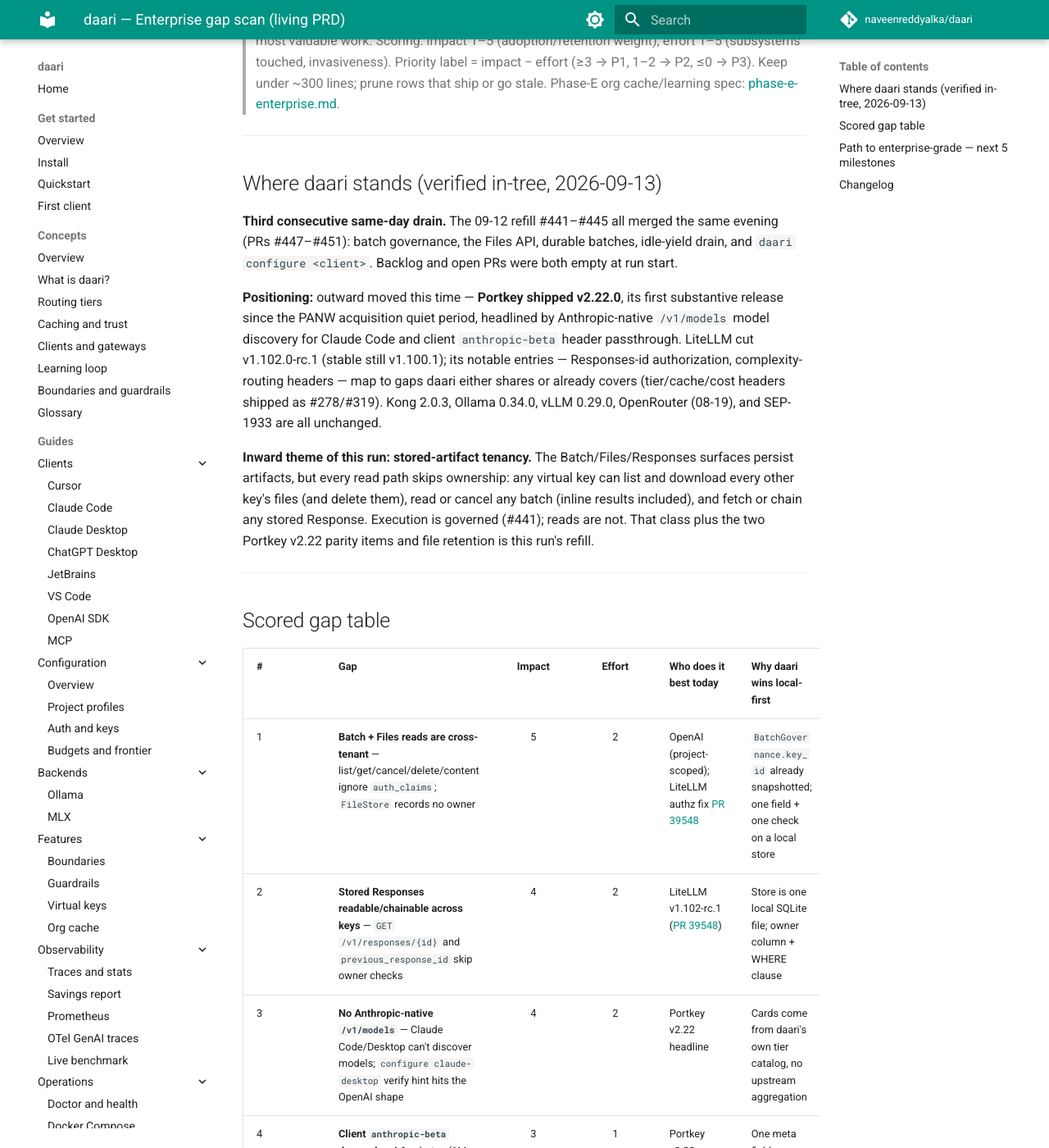
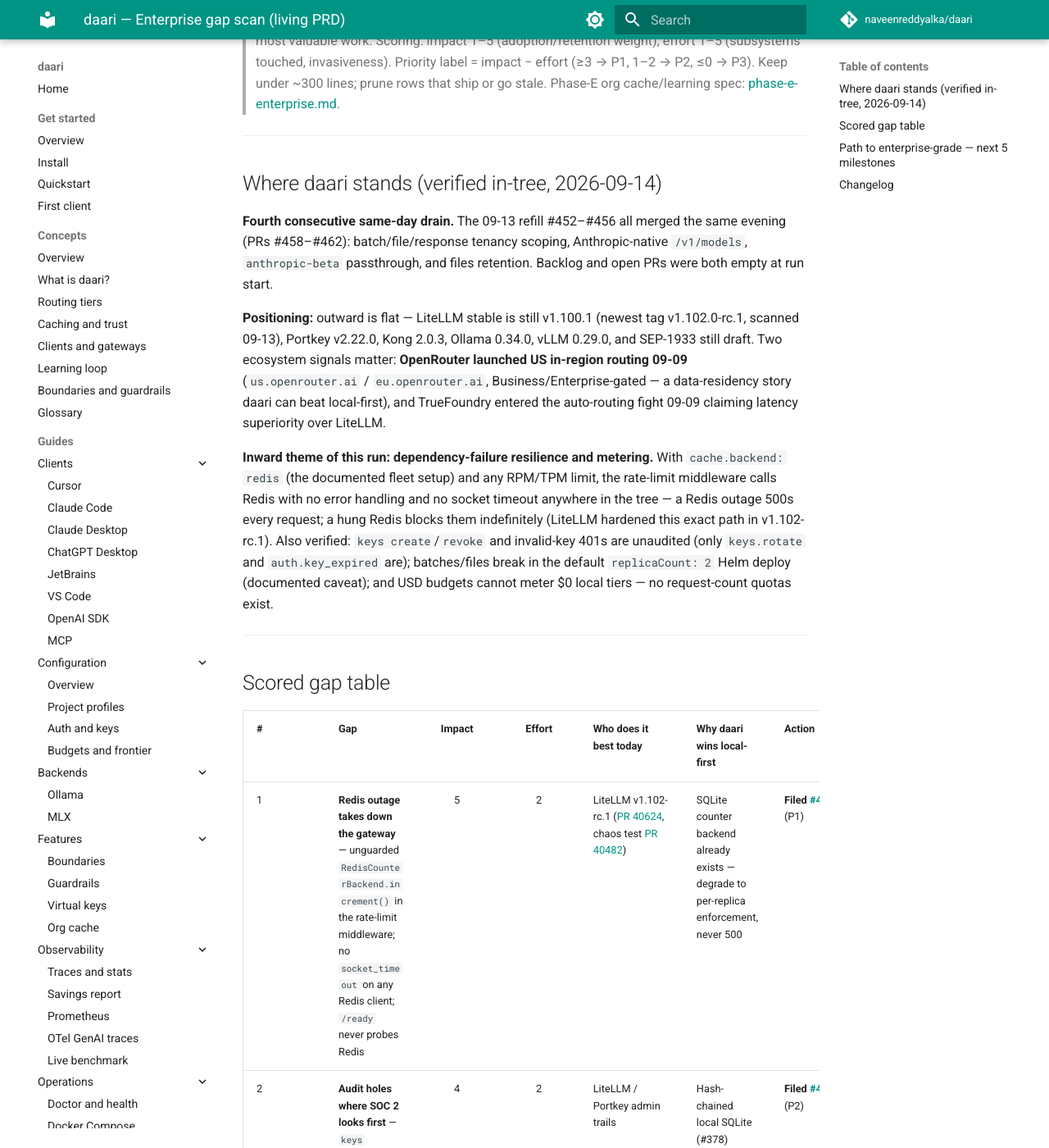
Before and after one commit to naveenreddyalka/daari, an MkDocs documentation site: the page built from docs/prd/ENTERPRISE.md, in a window 1280 px wide and 1400 px high, scrolled down 219 px. Shown: the whole window at 82% size. Built offline with MkDocs 1.6.1 and Material for MkDocs 9.7.7, drawn with Linux system fonts in a browser that asks for light colours; comment, search, counter and statistics services are not loaded; some of the changed text lies outside the part shown.

Commit message:
docs(prd): 2026-09-14 gap scan — Redis resilience audit, filed #463–#467
Co-authored-by: Naveen Reddy Alka <naveenreddyalka@users.noreply.github.com>

```diff
--- a/docs/prd/ENTERPRISE.md
+++ b/docs/prd/ENTERPRISE.md
@@ -11,28 +11,30 @@
 
 ---
 
-## Where daari stands (verified in-tree, 2026-09-13)
+## Where daari stands (verified in-tree, 2026-09-14)
 
-**Third consecutive same-day drain.** The 09-12 refill #441–#445 all merged the
-same evening (PRs #447–#451): batch governance, the Files API, durable batches,
-idle-yield drain, and `daari configure <client>`. Backlog and open PRs were both
-empty at run start.
+**Fourth consecutive same-day drain.** The 09-13 refill #452–#456 all merged the
+same evening (PRs #458–#462): batch/file/response tenancy scoping,
+Anthropic-native `/v1/models`, `anthropic-beta` passthrough, and files
+retention. Backlog and open PRs were both empty at run start.
 
-**Positioning:** outward moved this time — **Portkey shipped v2.22.0**, its
-first substantive release since the PANW acquisition quiet period, headlined by
-Anthropic-native `/v1/models` model discovery for Claude Code and client
-`anthropic-beta` header passthrough. LiteLLM cut v1.102.0-rc.1 (stable still
-v1.100.1); its notable entries — Responses-id authorization, complexity-routing
-headers — map to gaps daari either shares or already covers (tier/cache/cost
-headers shipped as #278/#319). Kong 2.0.3, Ollama 0.34.0, vLLM 0.29.0,
-OpenRouter (08-19), and SEP-1933 are all unchanged.
+**Positioning:** outward is flat — LiteLLM stable is still v1.100.1 (newest tag
+v1.102.0-rc.1, scanned 09-13), Portkey v2.22.0, Kong 2.0.3, Ollama 0.34.0,
+vLLM 0.29.0, and SEP-1933 still draft. Two ecosystem signals matter:
+**OpenRouter launched US in-region routing 09-09** (`us.openrouter.ai` /
+`eu.openrouter.ai`, Business/Enterprise-gated — a data-residency story daari
+can beat local-first), and TrueFoundry entered the auto-routing fight 09-09
+claiming latency superiority over LiteLLM.
 
-**Inward theme of this run: stored-artifact tenancy.** The Batch/Files/Responses
-surfaces persist artifacts, but every read path skips ownership: any virtual key
-can list and download every other key's files (and delete them), read or cancel
-any batch (inline results included), and fetch or chain any stored Response.
-Execution is governed (#441); reads are not. That class plus the two Portkey
-v2.22 parity items and file retention is this run's refill.
+**Inward theme of this run: dependency-failure resilience and metering.**
+With `cache.backend: redis` (the documented fleet setup) and any RPM/TPM limit,
+the rate-limit middleware calls Redis with no error handling and no socket
+timeout anywhere in the tree — a Redis outage 500s every request; a hung Redis
+blocks them indefinitely (LiteLLM hardened this exact path in v1.102-rc.1).
+Also verified: `keys create`/`revoke` and invalid-key 401s are unaudited (only
+`keys.rotate` and `auth.key_expired` are); batches/files break in the default
+`replicaCount: 2` Helm deploy (documented caveat); and USD budgets cannot meter
+$0 local tiers — no request-count quotas exist.
 
 ---
 
@@ -40,51 +42,56 @@
 
 | # | Gap | Impact | Effort | Who does it best today | Why daari wins local-first | Action |
 |---|-----|:--:|:--:|------------------------|----------------------------|--------|
-| 1 | **Batch + Files reads are cross-tenant** — list/get/cancel/delete/content ignore `auth_claims`; `FileStore` records no owner | 5 | 2 | OpenAI (project-scoped); LiteLLM authz fix [PR 39548](https://github.com/BerriAI/litellm/pull/39548) | `BatchGovernance.key_id` already snapshotted; one field + one check on a local store | **Filed [#452](https://github.com/naveenreddyalka/daari/issues/452)** (P1) |
-| 2 | **Stored Responses readable/chainable across keys** — `GET /v1/responses/{id}` and `previous_response_id` skip owner checks | 4 | 2 | LiteLLM v1.102-rc.1 ([PR 39548](https://github.com/BerriAI/litellm/pull/39548)) | Store is one local SQLite file; owner column + WHERE clause | **Filed [#453](https://github.com/naveenreddyalka/daari/issues/453)** (P2) |
-| 3 | **No Anthropic-native `/v1/models`** — Claude Code/Desktop can't discover models; `configure claude-desktop` verify hint hits the OpenAI shape | 4 | 2 | Portkey v2.22 headline | Cards come from daari's own tier catalog, no upstream aggregation | **Filed [#454](https://github.com/naveenreddyalka/daari/issues/454)** (P2) |
-| 4 | **Client `anthropic-beta` dropped on L6** — betas (1M context, interleaved thinking) silently downgrade | 3 | 1 | Portkey v2.22 | One meta field + header merge on the L6 leg daari controls | **Filed [#455](https://github.com/naveenreddyalka/daari/issues/455)** (P2) |
-| 5 | **Files store grows forever** — no `expires_after`, no retention sweep, no total-size cap; batch outputs accumulate on disk/PVC | 3 | 2 | OpenAI `expires_after` | daari owns the disk; retention is a local index sweep (#332 subsystem exists) | **Filed [#456](https://github.com/naveenreddyalka/daari/issues/456)** (P2) |
+| 1 | **Redis outage takes down the gateway** — unguarded `RedisCounterBackend.increment()` in the rate-limit middleware; no `socket_timeout` on any Redis client; `/ready` never probes Redis | 5 | 2 | LiteLLM v1.102-rc.1 ([PR 40624](https://github.com/BerriAI/litellm/pull/40624), chaos test [PR 40482](https://github.com/BerriAI/litellm/pull/40482)) | SQLite counter backend already exists — degrade to per-replica enforcement, never 500 | **Filed [#463](https://github.com/naveenreddyalka/daari/issues/463)** (P1) |
+| 2 | **Audit holes where SOC 2 looks first** — `keys create`/`revoke`, team ops, invalid-key 401s, and cross-tenant artifact denials all unaudited | 4 | 2 | LiteLLM / Portkey admin trails | Hash-chained local SQLite (#378) verifiable offline; just needs coverage | **Filed [#464](https://github.com/naveenreddyalka/daari/issues/464)** (P2) |
+| 3 | **Batches/Files break at `replicaCount: 2`** — per-pod SQLite/disk; GET can hit a replica that never saw the job | 4 | 3 | LiteLLM (DB-backed everything) | Ledger already proves the pattern: SQLite default, opt-in shared Postgres (`daari[postgres]`) | **Filed [#465](https://github.com/naveenreddyalka/daari/issues/465)** (P2) |
+| 4 | **No data-residency pin on L6** — OpenRouter in-region routing (09-09) is enterprise-gated; daari has `zdr` per slot but no `region` | 3 | 2 | OpenRouter ([announcement](https://openrouter.ai/blog/announcements/us-in-region-routing/)) | L0–L5 never leave the operator's hardware; only the L6 remainder needs pinning | **Filed [#466](https://github.com/naveenreddyalka/daari/issues/466)** (P2) |
+| 5 | **USD budgets can't meter $0 local tiers** — no request-count quotas over long windows; one key can monopolize shared GPU all month | 3 | 2 | Portkey usage limits / LiteLLM key limits | Request counts are the natural unit for rationing local GPU; multi-window budget machinery exists | **Filed [#467](https://github.com/naveenreddyalka/daari/issues/467)** (P2) |
 | 6 | **Percentile-TTFT routing** — LiteLLM still rc-only | 2 | 3 | LiteLLM `-rc` | Need latency histograms first | Watch |
-| 7 | **MCP agent identity** — SEP-1933 still draft; new SEPs active (Skills 2640, audit-context 2817, server cards 2127) | 3 | 3 | MCP Tier-1 SDKs | `secret://oauth` ready | Watch |
-| 8 | **Session-cumulative savings surfacing** — LiteLLM rc.1 shows routed model + session savings inside Claude Code/Codex | 2 | 2 | LiteLLM rc | Per-response `x-daari-response-cost-avoided` shipped; session rollup needs affinity store | Watch (file on stable release or client ask) |
-| 9 | **SOC 2 / Gemini facade / A2A / admin UI / off-peak / `/v1/images` / WIF / streamed `usage.cost`** | 2–3 | 2–5 | Kong / LiteLLM | No new client demand | Watch / non-goal |
+| 7 | **MCP agent identity** — SEP-1933 draft (upd 09-07); Skills 2640 / audit-context 2817 / server-cards 2127 active | 3 | 3 | MCP Tier-1 SDKs | `secret://oauth` ready | Watch |
+| 8 | **Session-cumulative savings surfacing** — LiteLLM rc shows session savings inside Claude Code/Codex | 2 | 2 | LiteLLM rc | `x-daari-response-cost-avoided` shipped; rollup needs affinity store | Watch (stable release or client ask) |
+| 9 | **SOC 2 / Gemini facade / A2A / admin UI / off-peak / `/v1/images` / realtime / WIF / streamed `usage.cost`** | 2–3 | 2–5 | Kong / LiteLLM | No new client demand | Watch / non-goal |
 
-Pruned this run: #441–#445 rows (all shipped 09-12, PRs #447–#451).
+Pruned this run: #452–#456 rows (all shipped 09-13, PRs #458–#462).
 
 Open backlog after this run:
-[#452](https://github.com/naveenreddyalka/daari/issues/452) (P1),
-[#453](https://github.com/naveenreddyalka/daari/issues/453)–[#456](https://github.com/naveenreddyalka/daari/issues/456) (P2).
+[#463](https://github.com/naveenreddyalka/daari/issues/463) (P1),
+[#464](https://github.com/naveenreddyalka/daari/issues/464)–[#467](https://github.com/naveenreddyalka/daari/issues/467) (P2).
 
 ---
 
 ## Path to enterprise-grade — next 5 milestones
 
-1. **Close the artifact-tenancy hole** ([#452](https://github.com/naveenreddyalka/daari/issues/452), [#453](https://github.com/naveenreddyalka/daari/issues/453)) — multi-tenant keys mean nothing if stored batches, files, and conversations leak across keys.
-2. **Complete Anthropic-client onboarding** ([#454](https://github.com/naveenreddyalka/daari/issues/454)) — `daari configure claude-code` shipped; model discovery is the missing half of "point Claude Code at daari."
-3. **Lossless Anthropic passthrough** ([#455](https://github.com/naveenreddyalka/daari/issues/455)) — client-requested betas must reach the provider or clients regress by switching to daari.
-4. **Files lifecycle** ([#456](https://github.com/naveenreddyalka/daari/issues/456)) — overnight batch drain must not fill the operator's disk.
-5. **Hold the routing-transparency lead** — tier/cache/cost headers already ship on every response; extend to session savings when LiteLLM's client-side savings display reaches stable (watch row 8).
+1. **Survive dependency failure** ([#463](https://github.com/naveenreddyalka/daari/issues/463)) — a router that 500s when Redis blips is not an HA story; fail open to local enforcement, bound every Redis call, surface it on `/ready`.
+2. **Complete the audit trail** ([#464](https://github.com/naveenreddyalka/daari/issues/464)) — the hash chain is only as good as its coverage; key lifecycle, failed auth, and tenancy denials are the events reviewers ask for.
+3. **Make the fleet deploy honest** ([#465](https://github.com/naveenreddyalka/daari/issues/465)) — Batches/Files must work at the Helm chart's own default replica count.
+4. **Own the residency narrative** ([#466](https://github.com/naveenreddyalka/daari/issues/466)) — "90% of traffic never leaves your rack, and the remainder is region-pinned" beats every cloud gateway's compliance page.
+5. **Meter what local actually costs** ([#467](https://github.com/naveenreddyalka/daari/issues/467)) — request-count quotas ration shared GPU capacity that USD budgets can't see.
 
 ---
 
 ## Changelog
 
-- **2026-09-13** — Third same-day drain: #441–#445 merged 09-12 evening
-  (PRs #447–#451); backlog empty. Outward: **Portkey v2.22.0** (first
-  post-PANW substantive release — Anthropic-native `/v1/models` for Claude
-  Code, `anthropic-beta` passthrough, Azure context/service-tier pricing);
-  LiteLLM v1.102.0-rc.1 (Responses-id authz, complexity headers); Kong/
-  Ollama/vLLM/OpenRouter/SEP-1933 unchanged. Inward: stored-artifact tenancy
-  audit — batch/file/response read paths all skip ownership. Filed
-  [#452](https://github.com/naveenreddyalka/daari/issues/452) (P1),
-  [#453](https://github.com/naveenreddyalka/daari/issues/453)–[#456](https://github.com/naveenreddyalka/daari/issues/456)
+- **2026-09-14** — Fourth same-day drain: #452–#456 merged 09-13 evening
+  (PRs #458–#462); backlog empty. Outward flat (LiteLLM v1.100.1 stable /
+  v1.102.0-rc.1, Portkey v2.22.0, Kong 2.0.3, Ollama 0.34.0, vLLM 0.29.0,
+  SEP-1933 draft); new signals: OpenRouter US in-region routing (09-09),
+  TrueFoundry auto-routing entry. Inward: Redis outage 500s the rate-limit
+  middleware (no error handling, no socket timeouts anywhere); keys
+  create/revoke + invalid-key 401s + tenancy denials unaudited; batches/files
+  broken at default Helm replicas; no request-count quotas. Filed
+  [#463](https://github.com/naveenreddyalka/daari/issues/463) (P1),
+  [#464](https://github.com/naveenreddyalka/daari/issues/464)–[#467](https://github.com/naveenreddyalka/daari/issues/467)
   (P2).
+- **2026-09-13** — Stored-artifact tenancy audit (batch/file/response reads
+  unscoped) + Portkey v2.22 parity (Anthropic `/v1/models`, `anthropic-beta`)
+  + files retention. Filed #452–#456; all shipped same day. Fixed a CI date
+  bomb in the audit-export test in the same PR.
 - **2026-09-12** — Batch slice audit (governance bypass, `/v1/files`,
   durability, idle-yield) + `daari configure`. Filed #441–#445; all shipped
   same day.
-- **2026-09-11 / 09-11 late / 09-11 pm** — Filed #418–#422 (harness-aware
-  headline) and #430–#434 (Kong parity + Batch API); pm run no-delta.
+- **2026-09-11 / late / pm** — Filed #418–#422 (harness-aware headline) and
+  #430–#434 (Kong parity + Batch API); pm run no-delta.
 - **2026-09-10** — Filed #409–#412; `AUTODEV_GH_TOKEN` set.
-- **2026-09-09 evening / pm / day** — #397–#401, #385–#389, #374–#378.
-- **2026-09-08→08-28** (condensed) — Park, labeler, Apache 2.0, this PRD.
+- **2026-09-09→08-28** (condensed) — #374–#401 refills, park era, labeler,
+  Apache 2.0, this PRD.
```
